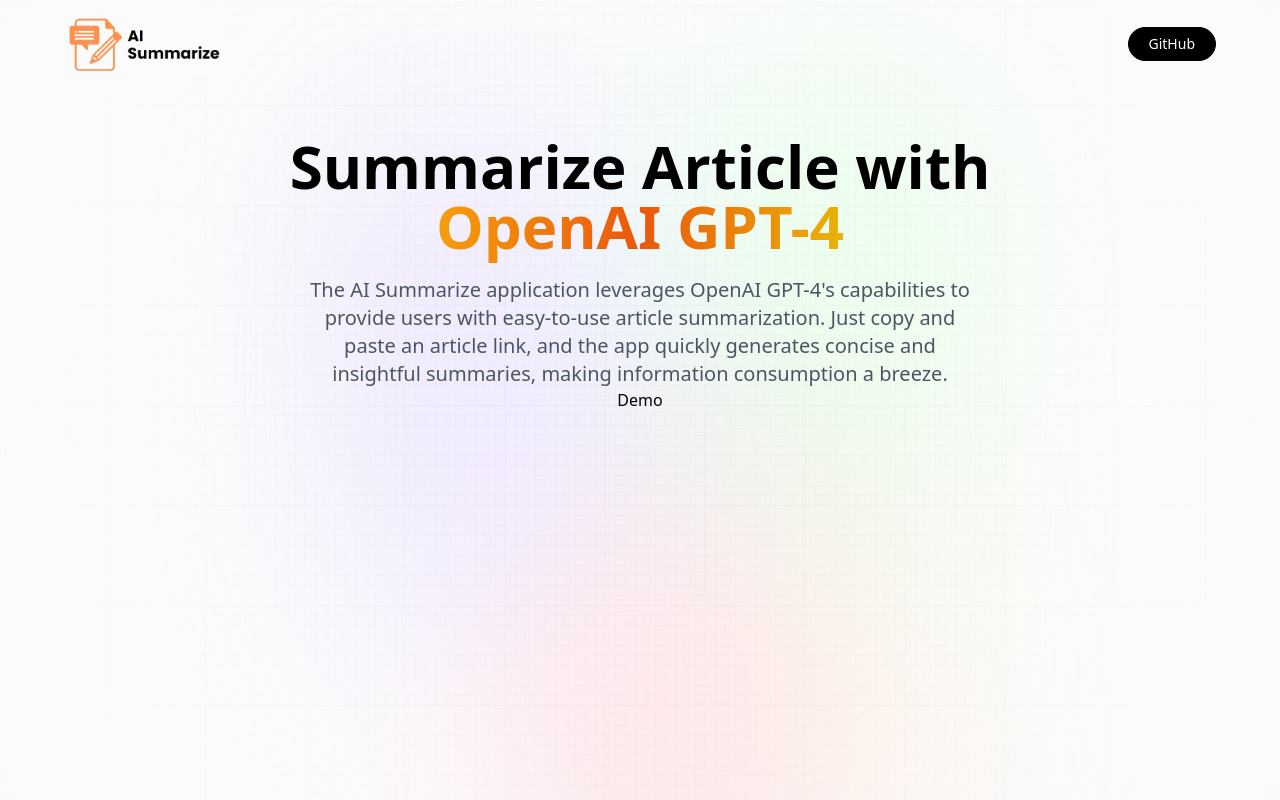
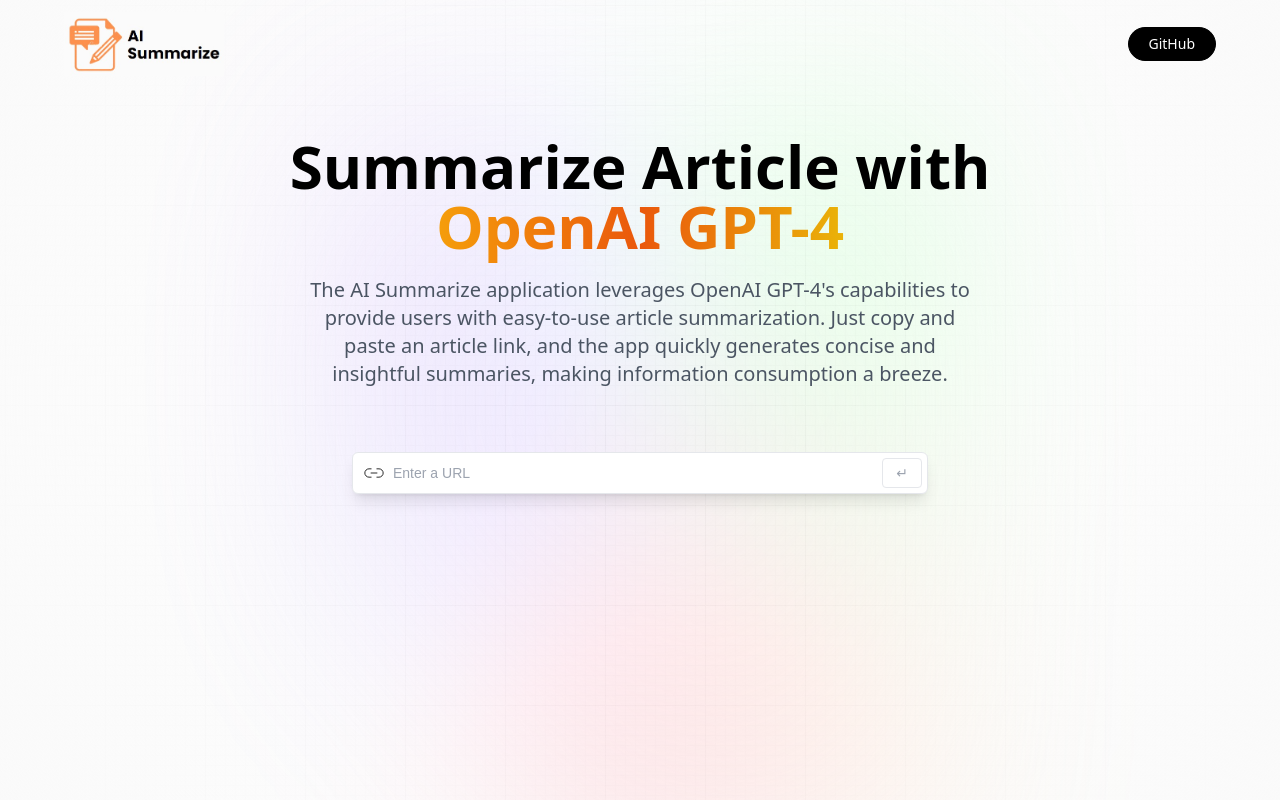
Before and after one commit to CodingKao/ai-summarize, a React (Vite) app: page / in a window 1280 px wide. Built offline with nearby package versions, Linux system fonts and the light colour scheme; a web font is replaced by a local one.

Commit message:
Demo search bar added

```diff
--- a/src/components/Demo.jsx
+++ b/src/components/Demo.jsx
@@ -1,8 +1,57 @@
-import React from 'react'
+import React from 'react';
+import { useState, useEffect } from 'react';
+import { copy, linkIcon, loader, tick } from '../assets';
 
 const Demo = () => {
+  const [article, setArticle] = useState({
+    url: '',
+    summary: '',
+  });
+
+  const handleSubmit = async (e) => {
+    alert('Submitted');
+  }
+
   return (
-    <div>Demo</div>
+    <section className="mt-16 w-full max-w-xl">
+      {/* Search */}
+      <div className="flex flex-col w-full gap-2">
+        <form
+          className="relative flex justify-center items-center"
+          onSubmit={handleSubmit}
+        >
+          <img
+            src={linkIcon}
+            alt="link-icon"
+            className="absolute left-0 my-2 ml-3 w-5"
+          />
+
+          <input
+            type="url"
+            placeholder="Enter a URL"
+            value={article.url}
+            onChange={(e) => setArticle({ ...article, url: e.target.value
+            })}
+            required
+            className="url_input peer"
+          />
+
+          <button
+            type="submit"
+            className="submit_btn
+            peer-focus:border-gray-700
+            peer-focus:text-gray-700"
+          >
+            <p>↵</p>
+          </button>
+        </form>
+
+        {/* Browser URL History */}
+      </div>
+
+      {/* Display Results */}
+
+    </section>
   )
 }
 
```
